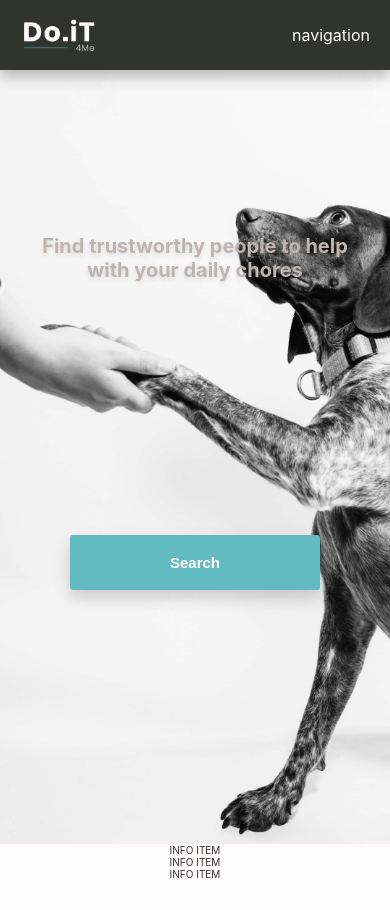
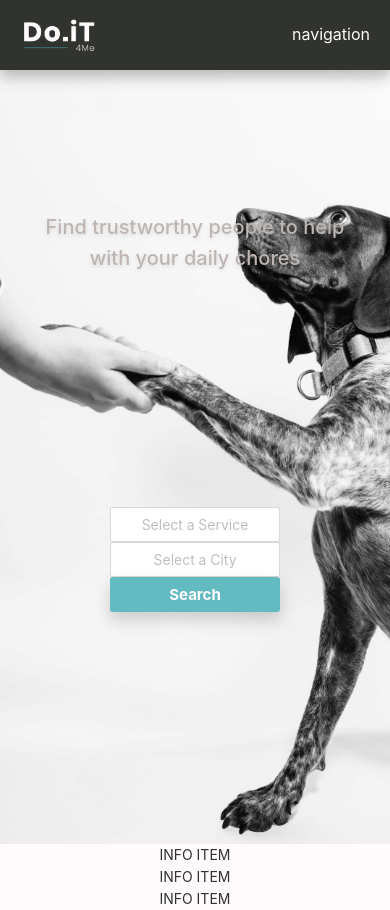
Before and after one commit to Do-it-for-me/front-end, a React (Create React App) app: page / in a window 390 px wide. Before the commit the page ends 880 px from the top, so only its background shows below. Built offline with nearby package versions, Linux system fonts and the light colour scheme.

Commit message:
added an auto complete for both services and cities, styled them basic style, with no media query

```diff
--- a/package.json
+++ b/package.json
@@ -6,6 +6,7 @@
     "@testing-library/jest-dom": "^4.2.4",
     "@testing-library/react": "^9.5.0",
     "@testing-library/user-event": "^7.2.1",
+    "antd": "^4.6.4",
     "node-sass": "^4.14.1",
     "react": "^16.13.1",
     "react-dom": "^16.13.1",
--- /dev/null
+++ b/src/Components/Elements/SelectServices.js
@@ -0,0 +1,20 @@
+import React from "react";
+import { AutoComplete } from "antd";
+import "antd/dist/antd.css";
+import { StyledSelectServices } from "../Styled-Components/StyledSelectServices";
+
+export default function SelectServices(props) {
+  const options = props.options;
+  return (
+    <StyledSelectServices>
+      <AutoComplete
+        style={{}}
+        options={options}
+        placeholder={`Select a ${props.type}`}
+        filterOption={(inputValue, option) =>
+          option.value.toUpperCase().indexOf(inputValue.toUpperCase()) !== -1
+        }
+      />
+    </StyledSelectServices>
+  );
+}
--- a/src/Components/Styled-Components/GlobalStyle.js
+++ b/src/Components/Styled-Components/GlobalStyle.js
@@ -4,13 +4,12 @@ export const GlobalStyle = createGlobalStyle`
 :root {
   font-size: 62.5%;
   box-sizing: border-box;
-  @media screen and (min-width: 768px) and (orientation : portrait) {
+  @media screen and (min-width: 768px) and (orientation: portrait) {
     font-size: 100%;
   }
   @media screen and (min-width: 900px) {
     font-size: 100%;
   }
-
 }
   body {
     position:relative;
--- a/src/Components/Styled-Components/StyledButton.js
+++ b/src/Components/Styled-Components/StyledButton.js
@@ -10,8 +10,8 @@ export const StyledButton = styled.button`
   font-weight: bold;
   border: none;
   color: ${colors.light};
-  width: 250px;
-  height: 55px;
+  width: 17rem;
+  height: 3.5rem;
   filter: drop-shadow(0px 8px 8px rgba(0, 0, 0, 0.17));
   border-radius: 3px;
   outline: none;
--- /dev/null
+++ b/src/Components/Styled-Components/StyledSelectServices.js
@@ -0,0 +1,23 @@
+import styled from "styled-components";
+import colors from "./General-Styles/colors";
+
+export const StyledSelectServices = styled.div`
+  width: 17rem;
+  .ant-select {
+    width: 100%;
+    height: 3.5rem;
+    .ant-select-selector {
+      height: 3.5rem;
+      span {
+        height: 3.5rem;
+        display: flex;
+        align-items: center;
+        justify-content: center;
+        .ant-select-selection-search-input {
+          height: 3.5rem;
+          text-align: center;
+        }
+      }
+    }
+  }
+`;
--- a/src/Components/views/Home.js
+++ b/src/Components/views/Home.js
@@ -2,6 +2,31 @@ import React from "react";
 
 import { StyledHome } from "../Styled-Components/StyledHome";
 import { StyledButton } from "../Styled-Components/StyledButton";
+import SelectServices from "../Elements/SelectServices";
+
+const services = [
+  {
+    value: "Dog Walking",
+  },
+  {
+    value: "Plants Watering",
+  },
+  {
+    value: "Dog Sitting",
+  },
+];
+
+const cities = [
+  {
+    value: "Berlin",
+  },
+  {
+    value: "Leipzig",
+  },
+  {
+    value: "Damascus",
+  },
+];
 
 const Home = () => {
   return (
@@ -11,6 +36,8 @@ const Home = () => {
           <h2>Find trustworthy people to help with your daily chores</h2>
         </div>
         <div className="searchSection">
+          <SelectServices options={services} type="Service" />
+          <SelectServices options={cities} type="City" />
           <StyledButton type="primary">Search</StyledButton>
         </div>
       </div>
```
Also changed, not shown: 1 other file (tests, documents, lock files or other folders).
